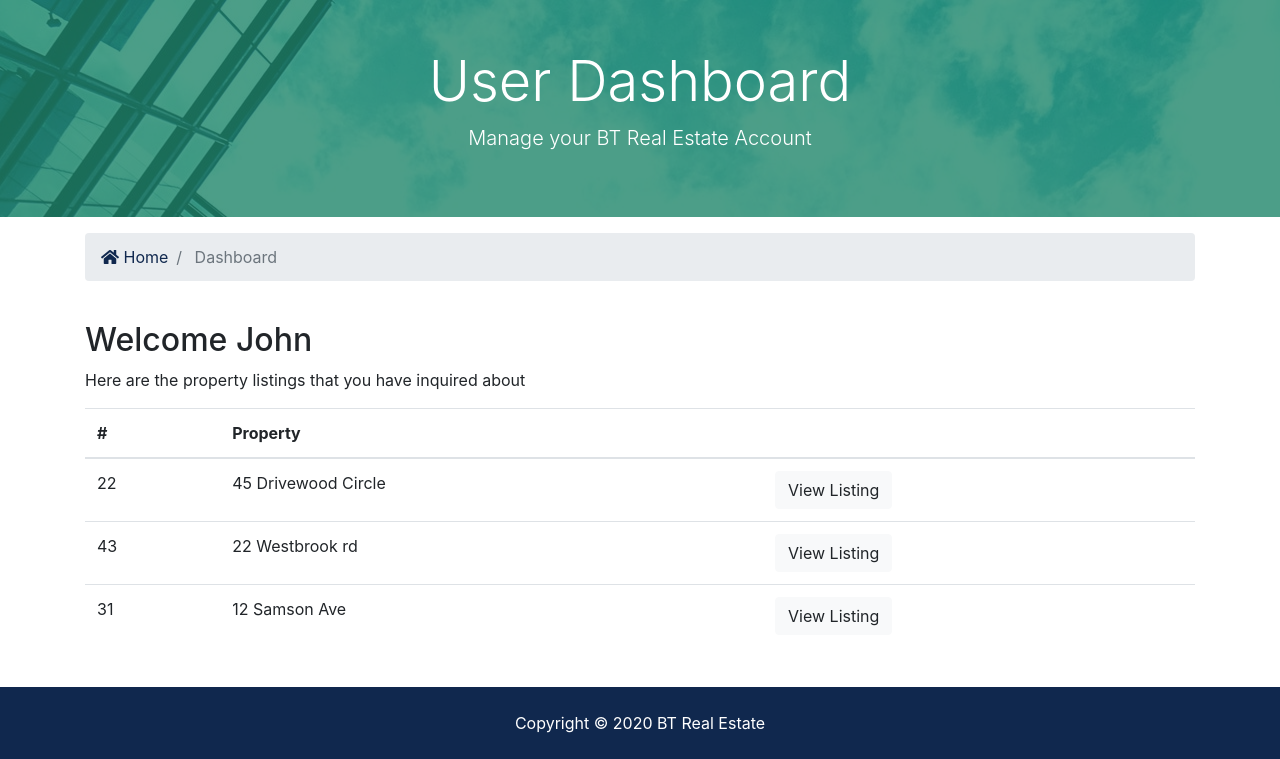
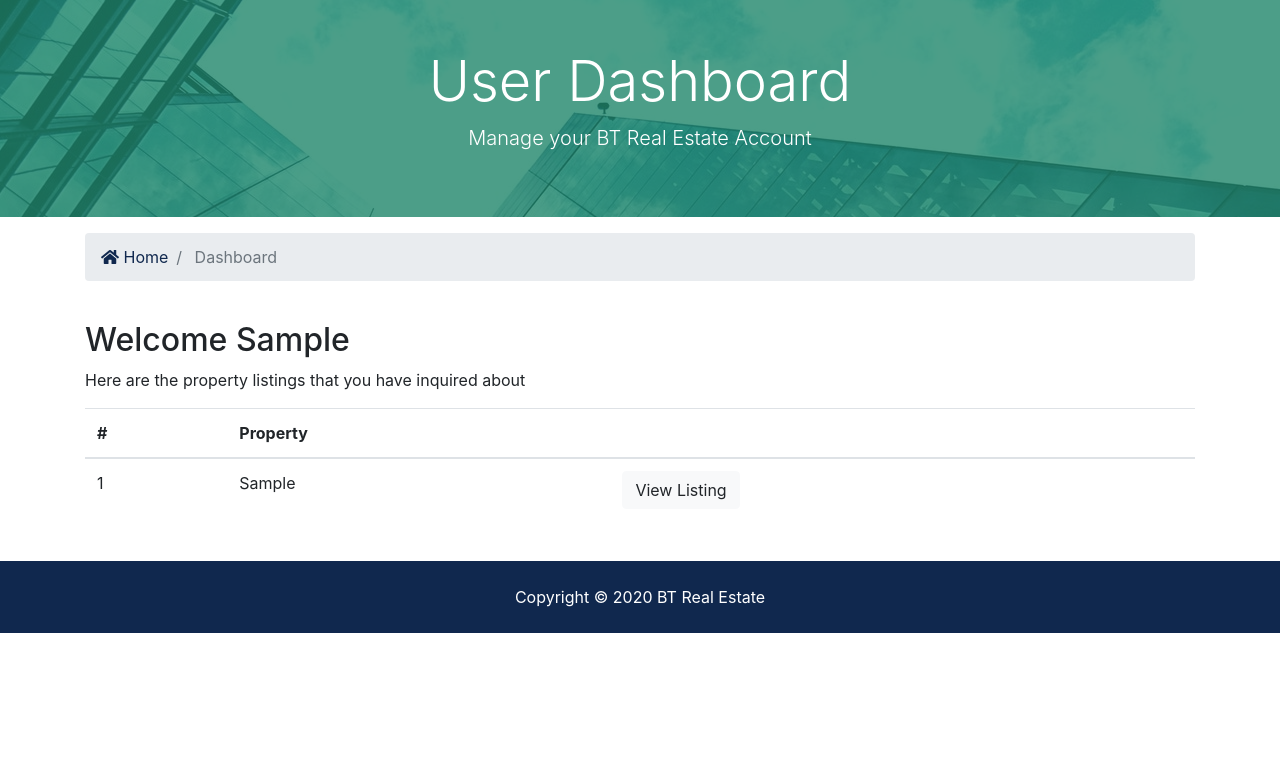
Before and after one commit to docela/bt-real-estate, a Django app: page /accounts/dashboard in a window 1280 px wide. Shown: the part 128-887 px from the top of the page. After the commit the page ends 761 px from the top, so only its background shows below. Run offline with Django 3.2, Linux system fonts and the light colour scheme; a user stored in the database is signed in; tables that the repository leaves empty hold one stand-in row (values such as "Sample post"); some libraries are stand-ins or nearby versions.

Commit message:
The dashboard's route now has logic and the page renders dynamic content

```diff
--- a/accounts/views.py
+++ b/accounts/views.py
@@ -1,7 +1,7 @@
 from django.shortcuts import render, redirect
 from django.contrib import messages, auth
 from django.contrib.auth.models import User
-# from django.contrib.auth import authenticate, login
+from contacts.models import Contact
 # Create your views here.
 
 
@@ -71,4 +71,10 @@ def logout(request):
 
 
 def dashboard(request):
-    return render(request, 'accounts/dashboard.html')
+    user_contacts = Contact.objects.order_by('-contact_date').filter(user_id=request.user.id)
+
+    context = {
+        'contacts': user_contacts
+    }
+
+    return render(request, 'accounts/dashboard.html', context)
--- a/templates/accounts/dashboard.html
+++ b/templates/accounts/dashboard.html
@@ -36,7 +36,8 @@
   <div class="container">
     <div class="row">
       <div class="col-md-12">
-        <h2>Welcome John</h2>
+        <h2>Welcome {{ user.first_name }}</h2>
+        {% if contacts %}
           <p>Here are the property listings that you have inquired about</p>
           <table class="table">
             <thead>
@@ -47,29 +48,20 @@
               </tr>
             </thead>
             <tbody>
+              {% for contact in contacts %}
               <tr>
-              <td>22</td>
-              <td>45 Drivewood Circle</td>
+                <td>{{ contact.id }}</td>
+                <td>{{ contact.listing }}</td>
                 <td>
-                <a class="btn btn-light" href="#">View Listing</a>
+                  <a class="btn btn-light" href="{% url 'listing' contact.listing_id %}">View Listing</a>
                 </td>
               </tr>
-            <tr>
-              <td>43</td>
-              <td>22 Westbrook rd</td>
-              <td>
-                <a class="btn btn-light" href="#">View Listing</a>
-              </td>
-            </tr>
-            <tr>
-              <td>31</td>
-              <td>12 Samson Ave</td>
-              <td>
-                <a class="btn btn-light" href="#">View Listing</a>
-              </td>
-            </tr>
+              {% endfor %}
             </tbody>
           </table>
+        {% else %}
+          <p>You haven't made any inquiries.</p>
+        {% endif %}
       </div>
     </div>
   </div>
```
Lines whose indentation alone changed are shown as unchanged.
